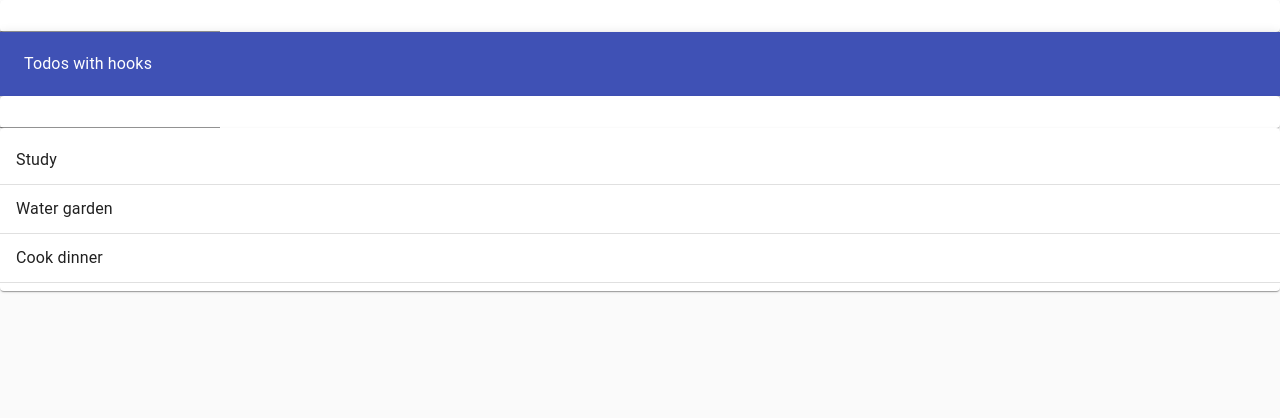
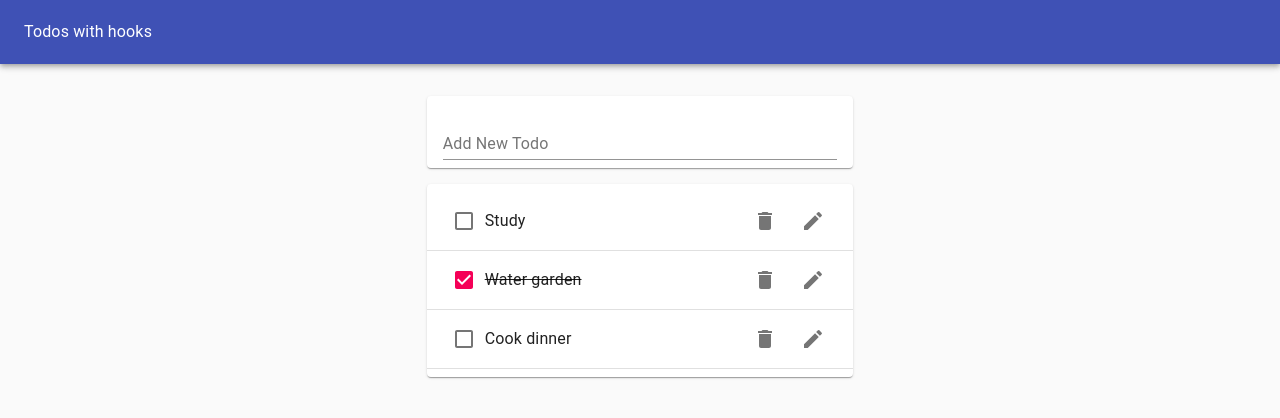
Before and after one commit to carlydekock/hooks-practice, a React (Create React App) app: page / in a window 1280 px wide. Shown: the top 418 px of the page. Built offline with nearby package versions, Linux system fonts and the light colour scheme.

Commit message:
tasks rendering, icons added for edit and delete

```diff
--- a/package.json
+++ b/package.json
@@ -4,6 +4,7 @@
   "private": true,
   "dependencies": {
     "@material-ui/core": "^4.12.3",
+    "@material-ui/icons": "^4.11.2",
     "@testing-library/jest-dom": "^5.14.1",
     "@testing-library/react": "^11.2.7",
     "@testing-library/user-event": "^12.8.3",
--- a/src/App.js
+++ b/src/App.js
@@ -1,11 +1,9 @@
 import './App.css';
 import TodoApp from './components/TodoApp';
-import TodoForm from './components/TodoForm';
 
 function App() {
   return (
     <div className="App">
-      <TodoForm />
       <TodoApp />
     </div>
   );
--- /dev/null
+++ b/src/components/Todo.js
@@ -0,0 +1,29 @@
+import React from 'react';
+import ListItem from '@material-ui/core/ListItem';
+import ListItemText from '@material-ui/core/ListItemText';
+import Checkbox from '@material-ui/core/Checkbox';
+import IconButton from '@material-ui/core/IconButton';
+import DeleteIcon from '@material-ui/icons/Delete';
+import EditIcon from '@material-ui/icons/Edit';
+import ListItemSecondaryAction from '@material-ui/core/ListItemSecondaryAction';
+
+function Todo({task, completed}) {
+  return(
+    <ListItem>
+      <Checkbox tabIndex={-1} checked={completed}/>
+      <ListItemText style={{textDecoration: completed ? "line-through" : "none"}}>
+        {task}
+      </ListItemText>
+      <ListItemSecondaryAction>
+        <IconButton aria-label="Delete">
+          <DeleteIcon />
+        </IconButton>
+        <IconButton aria-label="Edit">
+          <EditIcon/>
+        </IconButton>
+      </ListItemSecondaryAction>
+    </ListItem>
+  )
+}
+
+export default Todo;
--- a/src/components/TodoApp.js
+++ b/src/components/TodoApp.js
@@ -1,4 +1,4 @@
-import React, {useState} from 'react';
+import React, { useState } from 'react';
 import Typography from '@material-ui/core/Typography';
 import Paper from '@material-ui/core/Paper';
 import AppBar from '@material-ui/core/AppBar';
@@ -9,14 +9,14 @@
 
 function TodoApp() {
   const initialTodos = [
-    {id: 1, task: "Study", completed: false},
-    {id: 2, task: "Water garden", completed: true},
-    {id: 3, task: "Cook dinner", completed: false}
+    { id: 1, task: "Study", completed: false },
+    { id: 2, task: "Water garden", completed: true },
+    { id: 3, task: "Cook dinner", completed: false }
   ];
 
   const [todos, setTodos] = useState(initialTodos);
   const addTodo = newTodoText => {
-    setTodos([...todos, {id: 4, task: newTodoText, completed: false}]);
+    setTodos([...todos, { id: 4, task: newTodoText, completed: false }]);
   };
 
   return (
@@ -29,13 +29,17 @@
       }}
       elevation={0}
     >
-        <AppBar color='primary' position='static' style={{height: "64px"}}>
+      <AppBar color='primary' position='static' style={{ height: "64px" }}>
         <Toolbar>
           <Typography color='inherit'>Todos with hooks</Typography>
         </Toolbar>
       </AppBar>
+      <Grid container justify='center' style={{marginTop: '1rem'}}>
+        <Grid item xs={11} md={8} lg={4}>
           <TodoForm addTodo={addTodo} />
           <TodoList todos={todos} />
+        </Grid>
+      </Grid>
     </Paper>
   )
 }
--- a/src/components/TodoForm.js
+++ b/src/components/TodoForm.js
@@ -3,21 +3,23 @@
 import Paper from '@material-ui/core/Paper';
 import useInputState from '../hooks/useInputState';
 
-function TodoForm({ addTodo }){
+function TodoForm({ addTodo }) {
 
   const [value, handleChange, reset] = useInputState("");
 
-  return(
-    <Paper>
-      <form onSubmit={e => {
-        e.preventDefault();
-        addTodo(value);
-        reset();
-        }}>
-        <TextField value={value} onChange={handleChange}/>
+  return (
+    <Paper style={{ margin: '1rem 0', padding: '0 1rem' }}>
+      <form
+        onSubmit={e => {
+          e.preventDefault();
+          addTodo(value);
+          reset();
+        }}
+      >
+        <TextField value={value} onChange={handleChange} margin="normal" label="Add New Todo" fullWidth />
       </form>
     </Paper>
-  )
+  );
 }
 
 export default TodoForm;
--- a/src/components/TodoList.js
+++ b/src/components/TodoList.js
@@ -1,9 +1,8 @@
 import React from 'react';
 import Paper from '@material-ui/core/Paper';
 import List from '@material-ui/core/List';
-import ListItem from '@material-ui/core/ListItem';
 import Divider from '@material-ui/core/Divider';
-import { ListItemText } from '@material-ui/core';
+import Todo from './Todo';
 
 function TodoList(props) {
   return (
@@ -11,9 +10,7 @@
       <List>
         {props.todos.map(todo => (
           <>
-            <ListItem>
-              <ListItemText>{todo.task}</ListItemText>
-            </ListItem>
+            <Todo task={todo.task} key={todo.id} completed={todo.completed} />
             <Divider />
           </>
         ))}
```
Also changed, not shown: 1 other file (tests, documents, lock files or other folders). Lines whose indentation alone changed are shown as unchanged.
